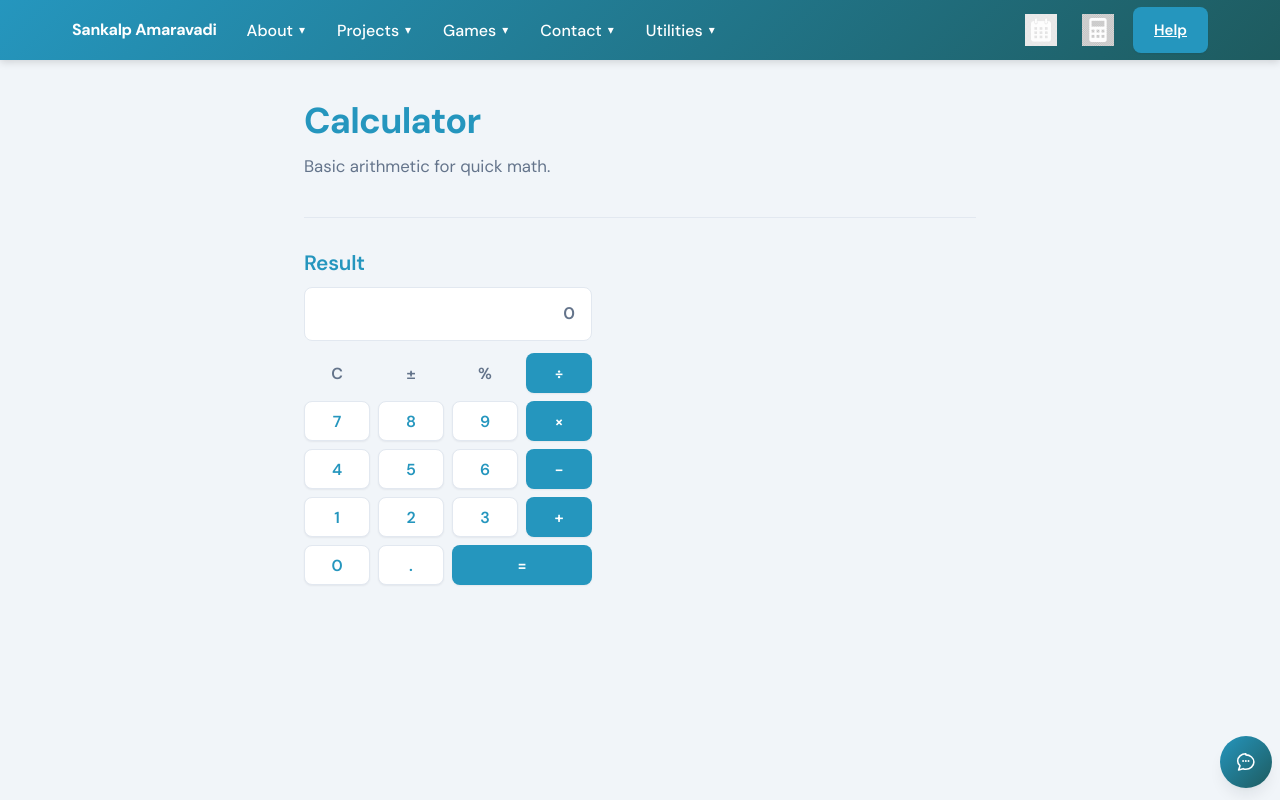
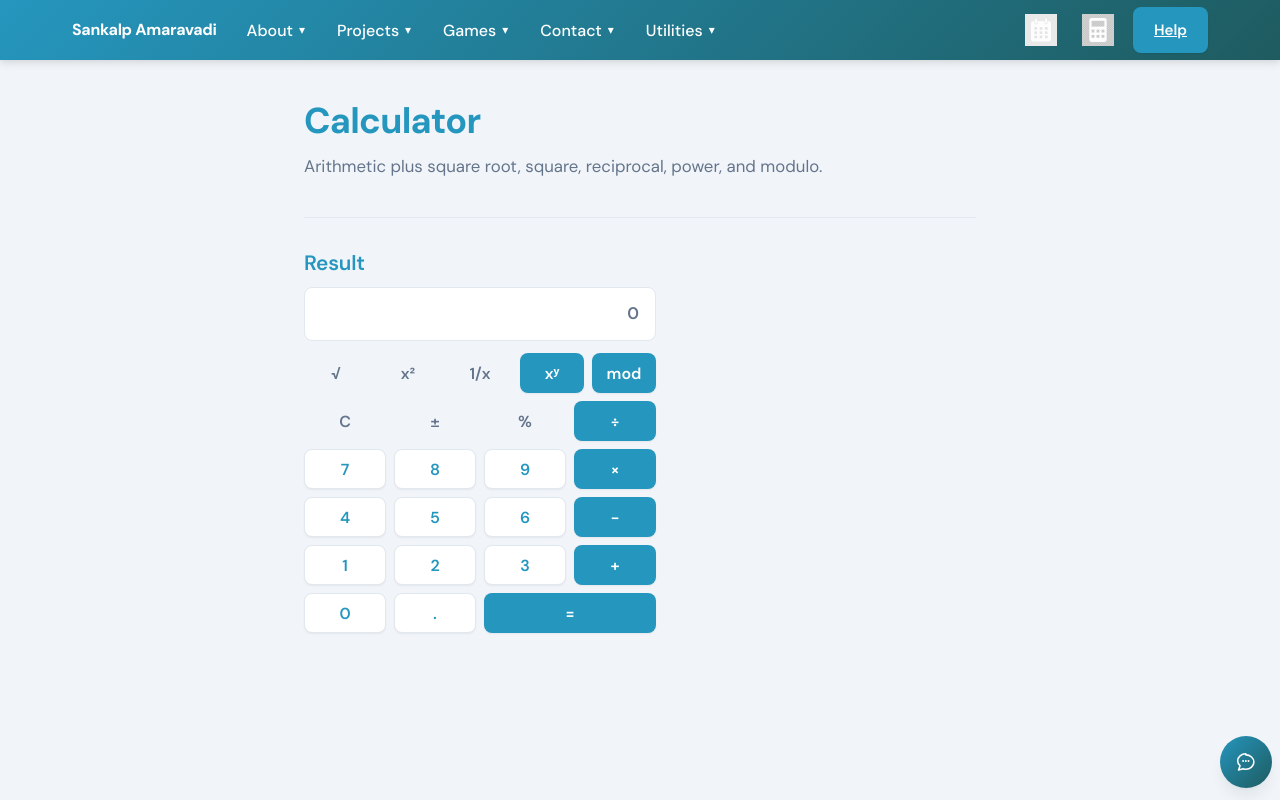
Before and after one commit to Leneord1/perso, a React (Vite) app: page /calculator in a window 1280 px wide. Built offline with nearby package versions, Linux system fonts and the light colour scheme.

Commit message:
Added calculator functions on top line of calculator

```diff
--- a/src/global.css
+++ b/src/global.css
@@ -327,6 +327,10 @@ img {
   max-width: 18rem;
 }
 
+.calc-pad--extended {
+  max-width: 22rem;
+}
+
 .calc-pad__display {
   margin: 0;
   padding: 0.75rem 1rem;
@@ -352,6 +356,10 @@ img {
   display: grid;
   grid-template-columns: repeat(4, minmax(0, 1fr));
   gap: 0.5rem;
+}
+
+.calc-pad__row--five {
+  grid-template-columns: repeat(5, minmax(0, 1fr));
 }
 
 .calc-pad .button-primary,
--- a/src/navbar.jsx
+++ b/src/navbar.jsx
@@ -199,10 +199,10 @@ function Navbar() {
                         {toolOpen === 'calendar' ? (
                             <div
                                 id="nav-calendar-dropdown"
-                                className="nav-tool-dropdown nav-tool-dropdown--calendar"
+                                className="nav-tool-dropdown"
                                 role="region"
                                 aria-label="Calendar"
-                            >
+                                >
                                 <CalendarPad />
                                 <Link
                                     to="/calendar"
--- a/src/pages/calculator.jsx
+++ b/src/pages/calculator.jsx
@@ -1,9 +1,10 @@
 // Four-function calculator with chained operations.
+// Page pad adds sqrt, square, reciprocal, power, and modulo.
 
 import React, { useState } from 'react';
 import '../global.css';
 
-const ROWS = [
+const BASIC_ROWS = [
   [
     { label: 'C', type: 'action', action: 'clear' },
     { label: '±', type: 'action', action: 'sign' },
@@ -35,6 +36,14 @@ const ROWS = [
   ],
 ];
 
+const EXTENDED_ROW = [
+  { label: '√', type: 'unary', action: 'sqrt', ariaLabel: 'Square root' },
+  { label: 'x²', type: 'unary', action: 'square', ariaLabel: 'Square' },
+  { label: '1/x', type: 'unary', action: 'reciprocal', ariaLabel: 'Reciprocal' },
+  { label: 'xʸ', type: 'op', action: '^', ariaLabel: 'Power' },
+  { label: 'mod', type: 'op', action: 'mod', ariaLabel: 'Modulo' },
+];
+
 /** Apply binary operator to two numbers. */
 function compute(a, op, b) {
   switch (op) {
@@ -42,6 +51,8 @@ function compute(a, op, b) {
     case '-': return a - b;
     case '*': return a * b;
     case '/': return b === 0 ? Number.NaN : a / b;
+    case '^': return a ** b;
+    case 'mod': return b === 0 ? Number.NaN : a % b;
     case '%': return b % a;
     default: return b;
   }
@@ -60,12 +71,12 @@ function formatDisplay(value) {
 /** Map button type to existing global button class. */
 function buttonClass(type) {
   if (type === 'op' || type === 'equals') return 'button-primary';
-  if (type === 'action') return 'button-ghost';
+  if (type === 'action' || type === 'unary') return 'button-ghost';
   return 'button-outline';
 }
 
 /** Reusable keypad + display for page and navbar dropdown. */
-export function CalculatorPad() {
+export function CalculatorPad({ extended = false }) {
   const [display, setDisplay] = useState('0');
   const [stored, setStored] = useState(null);
   const [operator, setOperator] = useState(null);
@@ -143,29 +154,52 @@ export function CalculatorPad() {
     setFresh(true);
   }
 
+  /** Apply sqrt, square, or reciprocal to display. */
+  function applyUnary(action) {
+    if (display === 'Error') return;
+    const current = Number.parseFloat(display);
+    let result = current;
+    if (action === 'sqrt') {
+      result = current < 0 ? Number.NaN : Math.sqrt(current);
+    } else if (action === 'square') {
+      result = current * current;
+    } else if (action === 'reciprocal') {
+      result = current === 0 ? Number.NaN : 1 / current;
+    }
+    setDisplay(formatDisplay(result));
+    setFresh(true);
+  }
+
   /** Route button press to the right handler. */
   function handlePress(btn) {
     if (btn.type === 'digit') inputDigit(btn.action);
     else if (btn.type === 'op') inputOperator(btn.action);
     else if (btn.type === 'equals') equals();
+    else if (btn.type === 'unary') applyUnary(btn.action);
     else if (btn.action === 'clear') clearAll();
     else if (btn.action === 'sign') toggleSign();
     else if (btn.action === 'percent') percent();
   }
 
+  const rows = extended ? [EXTENDED_ROW, ...BASIC_ROWS] : BASIC_ROWS;
+
   return (
-    <div className="calc-pad">
+    <div className={`calc-pad${extended ? ' calc-pad--extended' : ''}`}>
       <p className="calc-pad__display" aria-live="polite" aria-atomic="true">
         {display}
       </p>
       <div className="calc-pad__keys" role="group" aria-label="Calculator keypad">
-        {ROWS.map((row, rowIndex) => (
-          <div key={rowIndex} className="calc-pad__row">
+        {rows.map((row, rowIndex) => (
+          <div
+            key={rowIndex}
+            className={`calc-pad__row${row.length === 5 ? ' calc-pad__row--five' : ''}`}
+          >
             {row.map((btn) => (
               <button
                 key={btn.label}
                 type="button"
                 className={`${buttonClass(btn.type)}${btn.wide ? ' calc-pad__key--wide' : ''}`}
+                aria-label={btn.ariaLabel}
                 onClick={() => handlePress(btn)}
               >
                 {btn.label}
@@ -182,11 +216,11 @@ function Calculator() {
   return (
     <main className="page">
       <h1>Calculator</h1>
-      <p>Basic arithmetic for quick math.</p>
+      <p>Arithmetic plus square root, square, reciprocal, power, and modulo.</p>
 
       <section className="page-section" aria-labelledby="calc-display-heading">
         <h2 id="calc-display-heading">Result</h2>
-        <CalculatorPad />
+        <CalculatorPad extended />
       </section>
     </main>
   );
--- a/src/pages/utilities.jsx
+++ b/src/pages/utilities.jsx
@@ -24,7 +24,7 @@ function Utilities() {
             Calculator
           </Link>
           {' — '}
-          add, subtract, multiply, and divide.
+          add, subtract, multiply, divide, plus roots, powers, and modulo.
         </p>
         <p>
           <Link to="/resume-parser" className="link">
```
Also changed, not shown: 2 other files (tests, documents, lock files or other folders).
